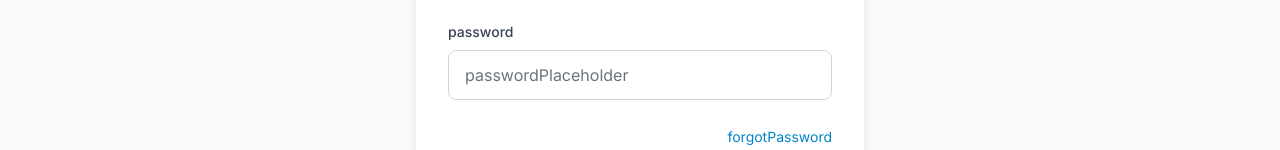
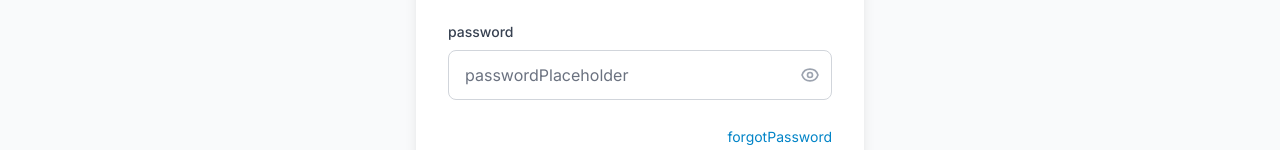
Before and after one commit to AbdelrahimAdam/shcool-system, a Vue app: page /login in a window 1280 px wide. Shown: the part 322-472 px from the top of the page. Built offline with nearby package versions, Linux system fonts and the light colour scheme.

Commit message:
Add password visibility toggle in Login component

```diff
--- a/src/modules/auth/Login.vue
+++ b/src/modules/auth/Login.vue
@@ -29,13 +29,28 @@
             <label class="block text-sm font-medium text-gray-700 mb-2">
               {{ languageStore.t('password') }}
             </label>
+            <div class="relative">
               <input
                 v-model="form.password"
-              type="password"
+                :type="showPassword ? 'text' : 'password'"
                 :placeholder="languageStore.t('passwordPlaceholder')"
                 class="w-full border border-gray-300 rounded-lg px-4 py-3 focus:outline-none focus:ring-2 focus:ring-primary-500 focus:border-transparent transition-all"
                 :class="{ 'border-red-500': errors.password }"
               />
+              <button
+                type="button"
+                @click="togglePasswordVisibility"
+                class="absolute inset-y-0 right-0 pr-3 flex items-center text-gray-400 hover:text-gray-600 focus:outline-none"
+              >
+                <svg v-if="!showPassword" class="h-5 w-5" xmlns="http://www.w3.org/2000/svg" fill="none" viewBox="0 0 24 24" stroke="currentColor">
+                  <path stroke-linecap="round" stroke-linejoin="round" stroke-width="2" d="M15 12a3 3 0 11-6 0 3 3 0 016 0z" />
+                  <path stroke-linecap="round" stroke-linejoin="round" stroke-width="2" d="M2.458 12C3.732 7.943 7.523 5 12 5c4.478 0 8.268 2.943 9.542 7-1.274 4.057-5.064 7-9.542 7-4.477 0-8.268-2.943-9.542-7z" />
+                </svg>
+                <svg v-else class="h-5 w-5" xmlns="http://www.w3.org/2000/svg" fill="none" viewBox="0 0 24 24" stroke="currentColor">
+                  <path stroke-linecap="round" stroke-linejoin="round" stroke-width="2" d="M13.875 18.825A10.05 10.05 0 0112 19c-4.478 0-8.268-2.943-9.543-7a9.97 9.97 0 011.563-3.029m5.858.908a3 3 0 114.243 4.243M9.878 9.878l4.242 4.242M9.88 9.88l-3.29-3.29m7.532 7.532l3.29 3.29M3 3l3.59 3.59m0 0A9.953 9.953 0 0112 5c4.478 0 8.268 2.943 9.543 7a10.025 10.025 0 01-4.132 5.411m0 0L21 21" />
+                </svg>
+              </button>
+            </div>
             <p v-if="errors.password" class="text-red-500 text-sm mt-1">{{ errors.password }}</p>
           </div>
 
@@ -103,7 +118,8 @@
       },
       errors: {},
       errorMessage: "",
-      loading: false
+      loading: false,
+      showPassword: false
     };
   },
 
@@ -114,6 +130,10 @@
   },
 
   methods: {
+    togglePasswordVisibility() {
+      this.showPassword = !this.showPassword;
+    },
+
     validate() {
       this.errors = {};
 
```
Lines whose indentation alone changed are shown as unchanged.
